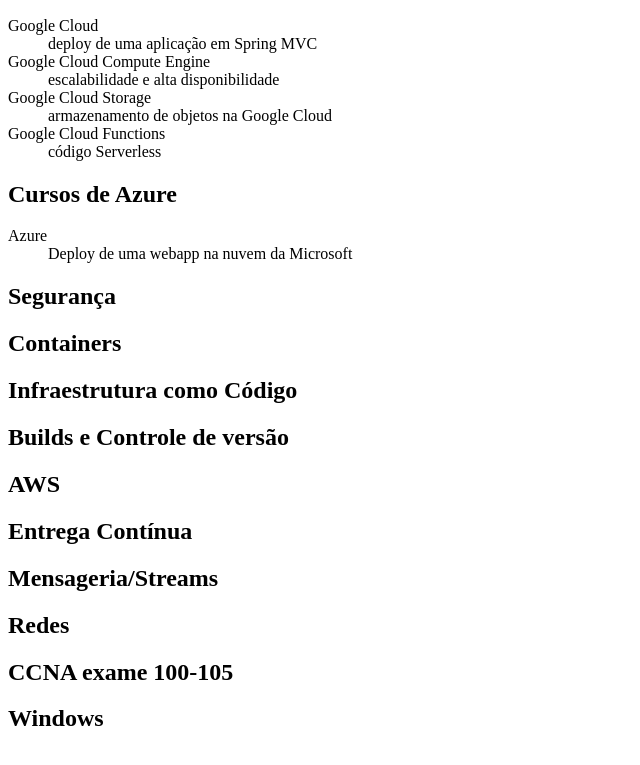
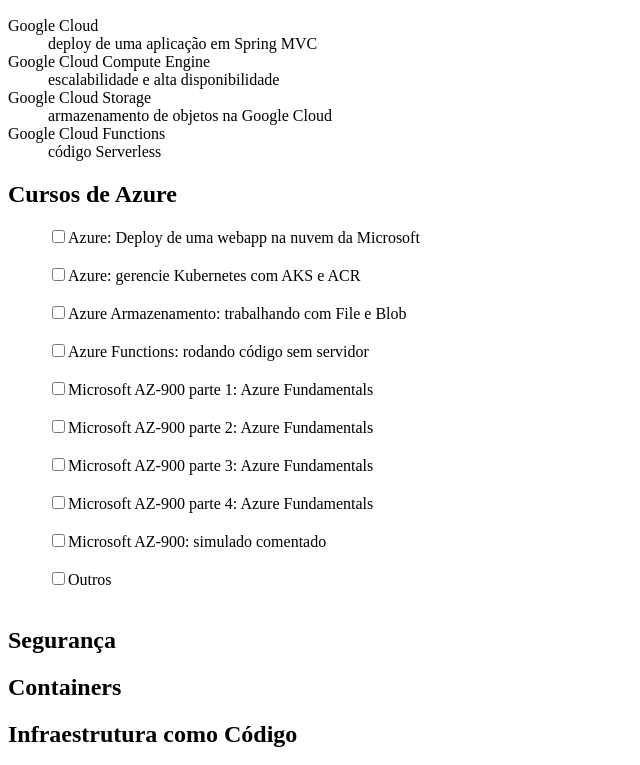
Before and after one commit to EzequielFarias89/GIT-CursoAlura, a plain HTML site: page index.html in a window 1280 px wide. Shown: the part 429-1194 px from the top of the page, without its empty margins (0-640 px from the left). Drawn offline with Linux system fonts and the light colour scheme.

Commit message:
Corrigindo conflito antes de enviar

```diff
--- a/index.html
+++ b/index.html
@@ -49,15 +49,17 @@
 		</dl>
 
 	<h2>Cursos de Azure</h2>
-		<dl>
-			<dt>Azure</dt>
-				<dd>Deploy de uma webapp na nuvem da Microsoft</dd>
+			<dd><input type="checkbox" name="Cursos de Azure" value="Azure">Azure: Deploy de uma webapp na nuvem da Microsoft </input></dd><br>
+			<dd><input type="checkbox" name="Cursos de Azure" value="Azure">Azure: gerencie Kubernetes com AKS e ACR </input></dd><br>
+			<dd><input type="checkbox" name="Cursos de Azure" value="Azure">Azure Armazenamento: trabalhando com File e Blob </input></dd><br>
+			<dd><input type="checkbox" name="Cursos de Azure" value="Azure">Azure Functions: rodando código sem servidor </input></dd><br>
+			<dd><input type="checkbox" name="Cursos de Azure" value="Azure">Microsoft AZ-900 parte 1: Azure Fundamentals </input></dd><br>
+			<dd><input type="checkbox" name="Cursos de Azure" value="Azure">Microsoft AZ-900 parte 2: Azure Fundamentals </input></dd><br>
+			<dd><input type="checkbox" name="Cursos de Azure" value="Azure">Microsoft AZ-900 parte 3: Azure Fundamentals </input></dd><br>
+			<dd><input type="checkbox" name="Cursos de Azure" value="Azure">Microsoft AZ-900 parte 4: Azure Fundamentals </input></dd><br>
+			<dd><input type="checkbox" name="Cursos de Azure" value="Azure">Microsoft AZ-900: simulado comentado </input></dd><br>
+			<dd><input type="checkbox" name="Cursos de Azure" value="Azure">Outros </input></dd><br>
 
-
-
-
-
-		</dl>
 
 	<h2>Segurança</h2>
 	<h2>Containers</h2>
```
